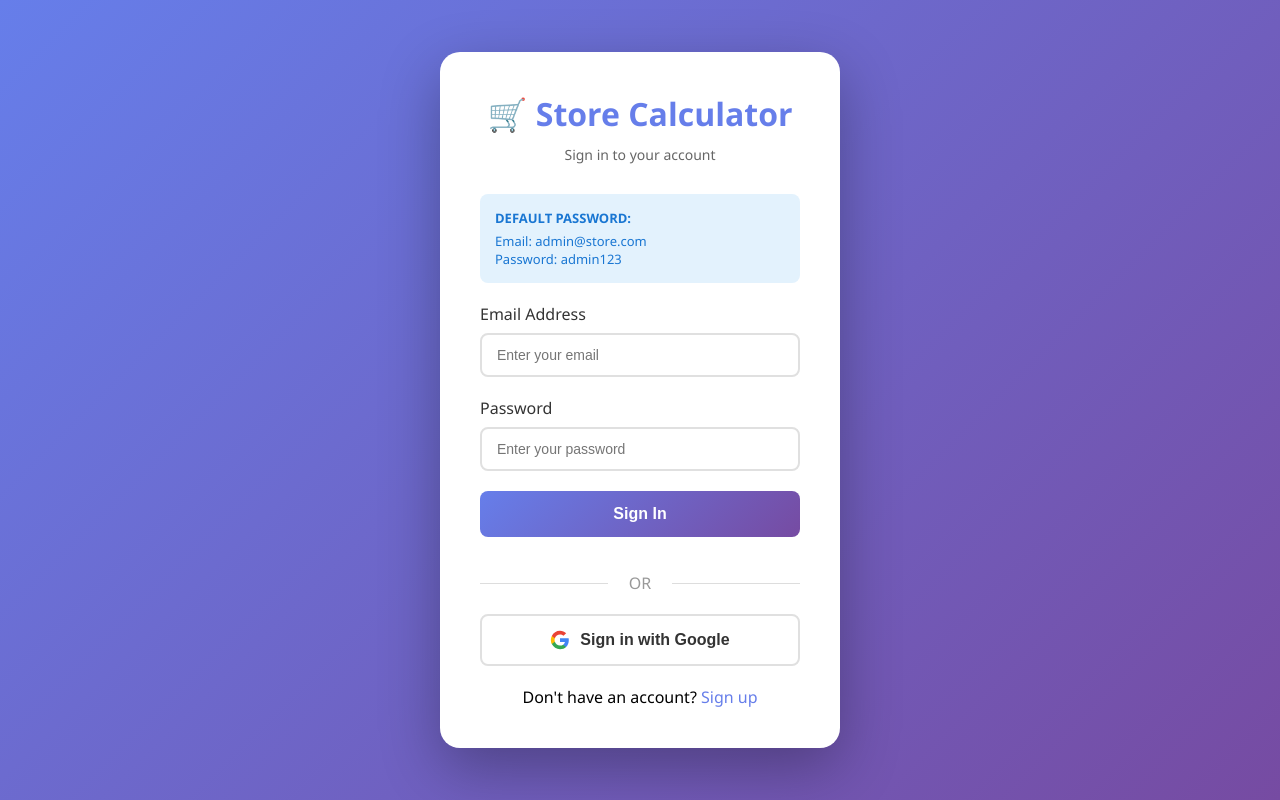
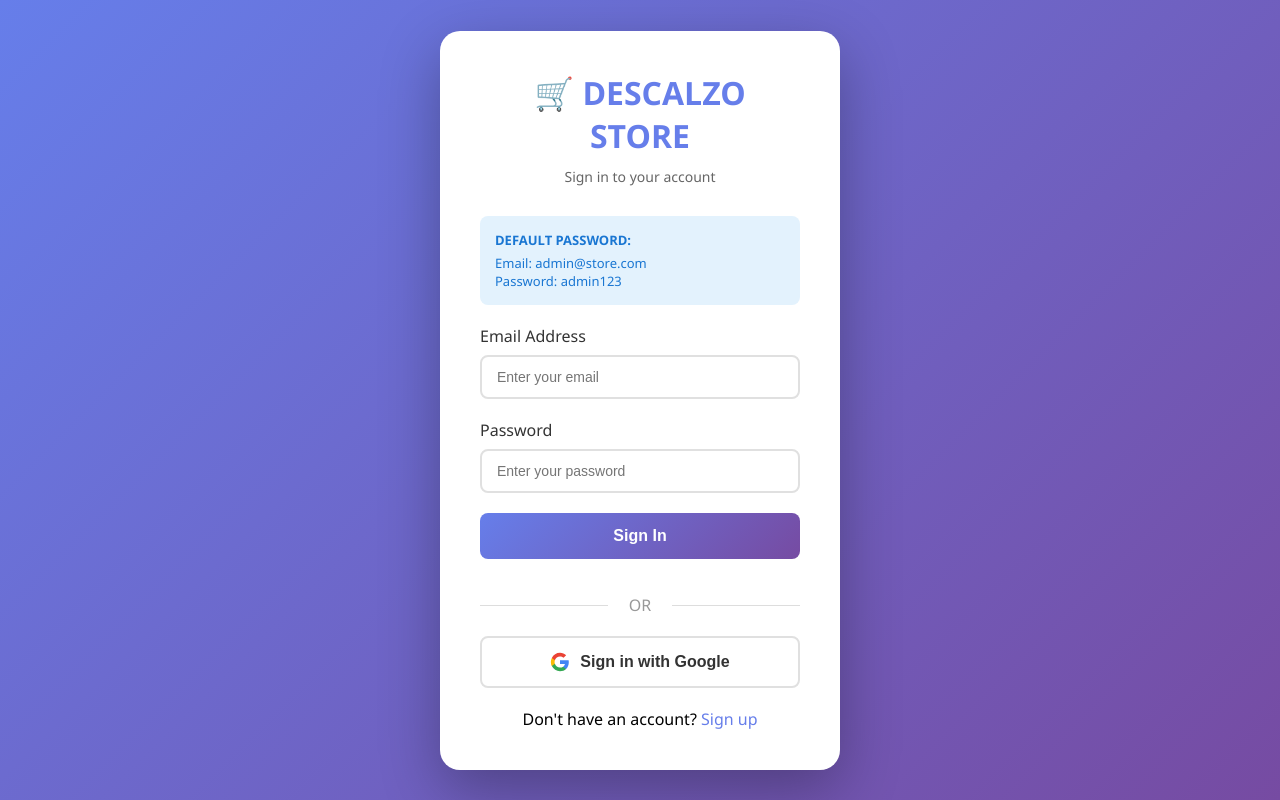
Before and after one commit to yawnerss/Deployed10101010, a Flask app: page /login in a window 1280 px wide. Run offline with Flask 3, Linux system fonts and the light colour scheme; some libraries are stand-ins or nearby versions.

```diff
--- a/templates/login.html
+++ b/templates/login.html
@@ -187,7 +187,7 @@
 <body>
     <div class="login-container">
         <div class="logo">
-            <h1>🛒 Store Calculator</h1>
+            <h1>🛒 DESCALZO STORE</h1>
             <p>Sign in to your account</p>
         </div>
 
```
